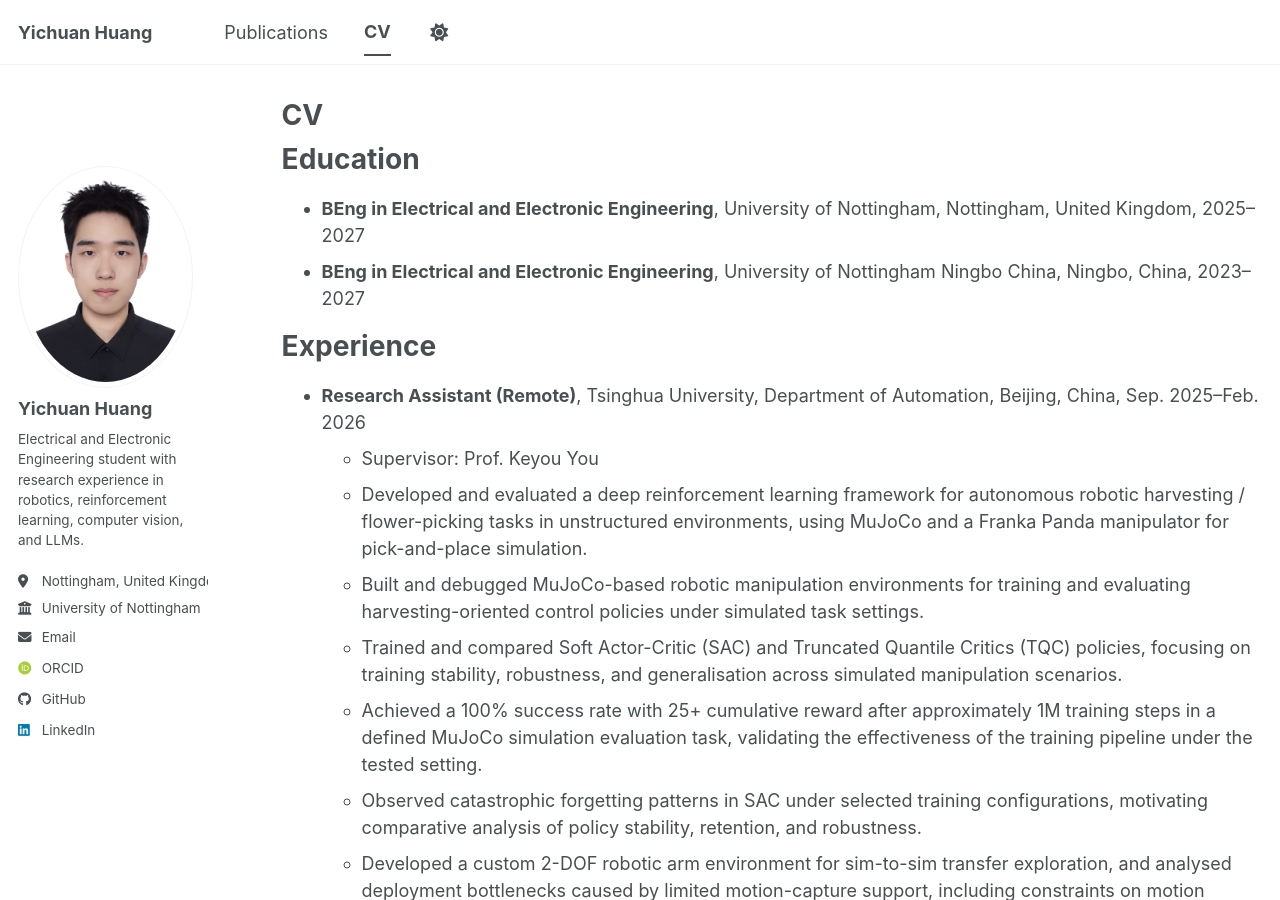
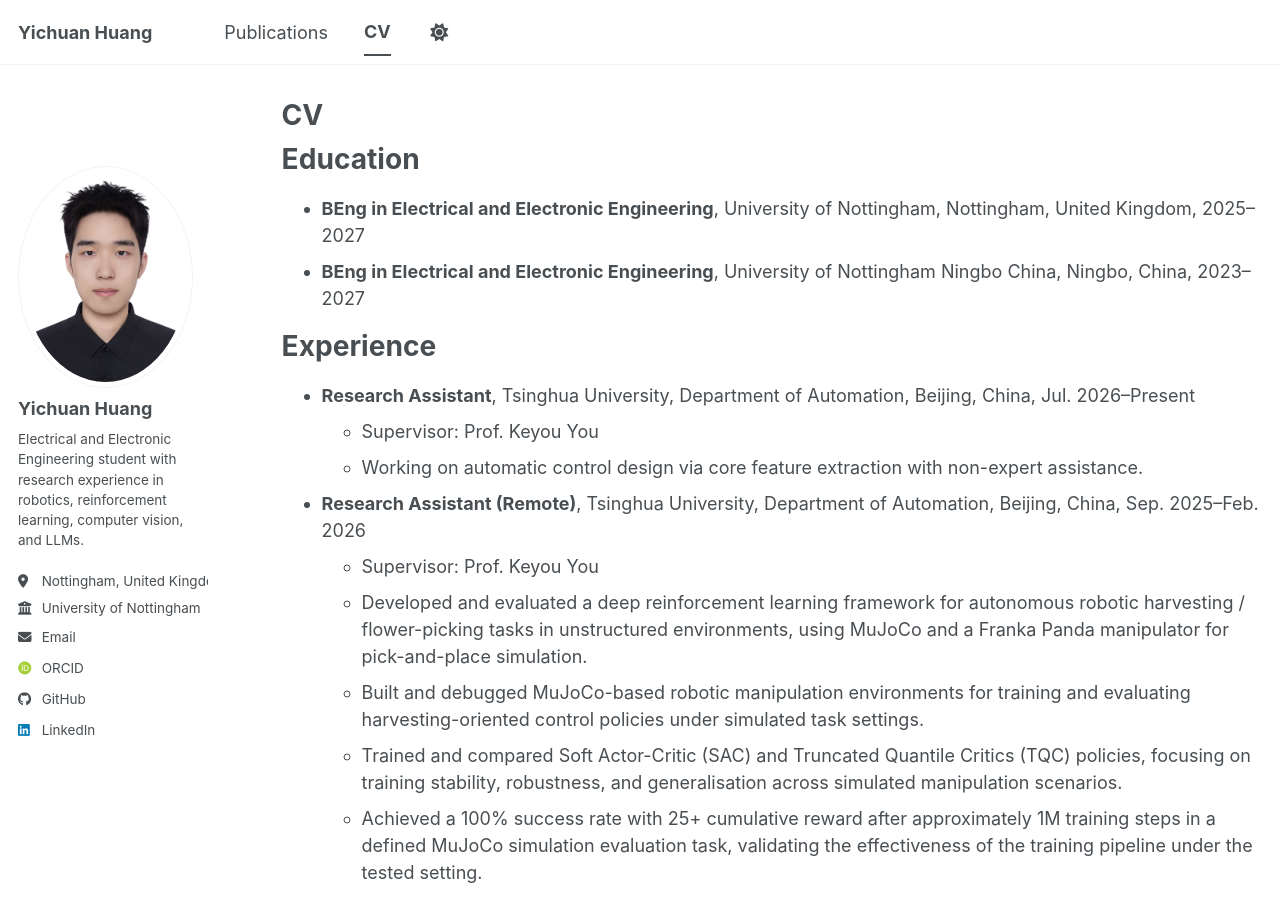
Before and after one commit to yichuan-huang/yichuan-huang.github.io, a Jekyll site: the page built from _pages/cv.md, in a window 1280 px wide and 900 px high. Built offline with Jekyll 4.4.1, drawn with Linux system fonts in a browser that asks for light colours; some web fonts are replaced; a script bundle is joined from its source files by our own code; library files that are not in the unit come from our copies.

Commit message:
Update profile: add current RA position at Tsinghua University (Department of Automation)

```diff
--- a/_pages/cv.md
+++ b/_pages/cv.md
@@ -16,6 +16,10 @@ Education
 
 Experience
 ======
+* **Research Assistant**, Tsinghua University, Department of Automation, Beijing, China, Jul. 2026--Present
+  * Supervisor: Prof. Keyou You
+  * Working on automatic control design via core feature extraction with non-expert assistance.
+
 * **Research Assistant (Remote)**, Tsinghua University, Department of Automation, Beijing, China, Sep. 2025--Feb. 2026
   * Supervisor: Prof. Keyou You
   * Developed and evaluated a deep reinforcement learning framework for autonomous robotic harvesting / flower-picking tasks in unstructured environments, using MuJoCo and a Franka Panda manipulator for pick-and-place simulation.
```
Also changed, not shown: _pages/about.md (+2 -0 lines).
